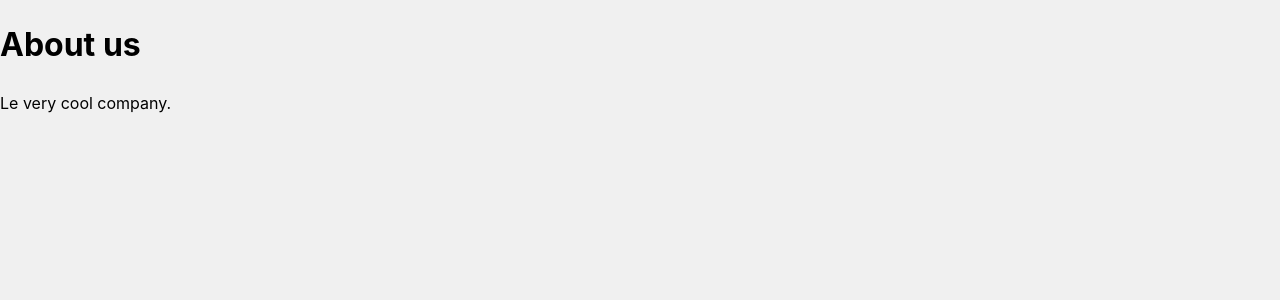
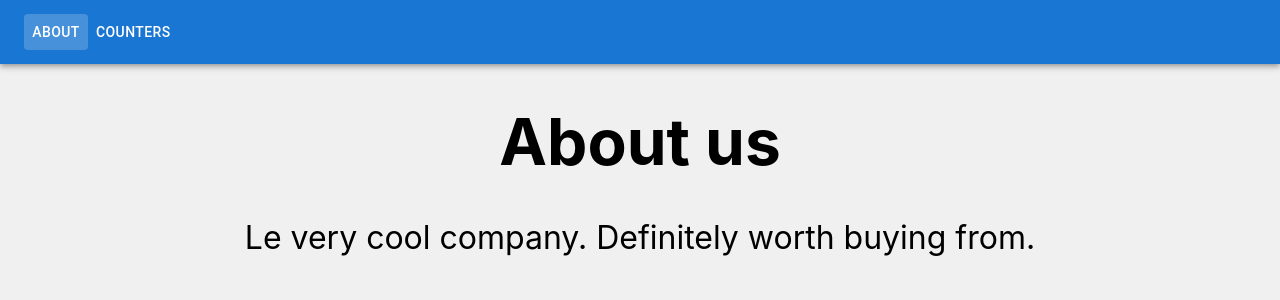
Before and after one commit to m1st001/react-internship, a React app in the folder counter/counter-app/: page /about in a window 1280 px wide. Shown: the top 300 px of the page. Built offline with nearby package versions, Linux system fonts and the light colour scheme.

Commit message:
React.Task3 Completed.

```diff
--- a/counter/counter-app/src/App.tsx
+++ b/counter/counter-app/src/App.tsx
@@ -1,37 +1,38 @@
-import CounterContainer from "./containers/CounterContainer";
-import {GlobalStyle, Root} from "./views/Counter/styles";
-import ParentContainer from "./containers/ParentContainer";
-import {createBrowserRouter, RouterProvider} from "react-router-dom";
+import { GlobalStyle, Root } from "./views/Counter/styles";
+import { createBrowserRouter, RouterProvider } from "react-router-dom";
 import ErrorPage from "./routes/ErrorPage";
 import AboutPage from "./routes/AboutPage";
 import CountersPage from "./routes/CountersPage";
 import RootPage from "./routes/RootPage";
 
 function App() {
-
   const router = createBrowserRouter([
     {
+      errorElement: <ErrorPage />,
+      children: [
+        {
           path: "/",
-            element: <RootPage/>,
-            errorElement: <ErrorPage/>,
+          element: <RootPage />,
         },
         {
           path: "about",
-            element: <AboutPage/>
+          element: <AboutPage />,
         },
         {
           path: "counters",
-            element: <CountersPage/>
-        }
+          element: <CountersPage />,
+        },
+      ],
+    },
   ]);
   return (
     <>
-          <GlobalStyle/>
+      <GlobalStyle />
       <Root>
-            <RouterProvider router={router}/>
+        <RouterProvider router={router} />
       </Root>
     </>
-  )
+  );
 }
 
-export default App
+export default App;
--- a/counter/counter-app/src/components/Navbar.tsx
+++ b/counter/counter-app/src/components/Navbar.tsx
@@ -0,0 +1,38 @@
+import React from "react";
+import { AppBar, Toolbar } from "@mui/material";
+import { NavButton } from "../routes/PageStyles";
+
+const Navbar = () => {
+  return (
+    <AppBar position="static">
+      <Toolbar>
+        <NavButton
+          color="inherit"
+          href="/about"
+          sx={{
+            backgroundColor:
+              location.pathname === "/about"
+                ? "rgba(255, 255, 255, 0.2)"
+                : "inherit",
+          }}
+        >
+          About
+        </NavButton>
+        <NavButton
+          color="inherit"
+          href="/counters"
+          sx={{
+            backgroundColor:
+              location.pathname === "/counters"
+                ? "rgba(255, 255, 255, 0.2)"
+                : "inherit",
+          }}
+        >
+          Counters
+        </NavButton>
+      </Toolbar>
+    </AppBar>
+  );
+};
+
+export default Navbar;
--- a/counter/counter-app/src/routes/AboutPage.tsx
+++ b/counter/counter-app/src/routes/AboutPage.tsx
@@ -1,8 +1,14 @@
+import { PageContent, PageHeader } from "./PageStyles";
+import Navbar from "../components/Navbar";
+
 export default function AboutPage() {
-    return (
-        <div id="about-page">
-            <h1>About us</h1>
-            <p>Le very cool company.</p>
-        </div>
-    );
+  return (
+    <div>
+      <Navbar />
+      <PageHeader>About us</PageHeader>
+      <PageContent>
+        Le very cool company. Definitely worth buying from.
+      </PageContent>
+    </div>
+  );
 }
--- a/counter/counter-app/src/routes/CountersPage.tsx
+++ b/counter/counter-app/src/routes/CountersPage.tsx
@@ -1,8 +1,11 @@
-import { useRouteError } from "react-router-dom";
 import ParentContainer from "../containers/ParentContainer";
+import Navbar from "../components/Navbar";
 
 export default function CountersPage() {
-    return (
-        <ParentContainer/>
-    );
+  return (
+    <div>
+      <Navbar />
+      <ParentContainer />
+    </div>
+  );
 }
--- a/counter/counter-app/src/routes/ErrorPage.tsx
+++ b/counter/counter-app/src/routes/ErrorPage.tsx
@@ -1,13 +1,14 @@
 import { useRouteError } from "react-router-dom";
+import { PageContent, PageHeader } from "./PageStyles";
 
 export default function ErrorPage() {
-    const error = useRouteError();
-    console.error(error);
+  const error = useRouteError();
+  console.error(error);
 
-    return (
-        <div id="error-page">
-            <h1>404</h1>
-            <p>Page not found.</p>
-        </div>
-    );
+  return (
+    <div>
+      <PageHeader>404</PageHeader>
+      <PageContent>Page not found.</PageContent>
+    </div>
+  );
 }
--- a/counter/counter-app/src/routes/PageStyles.ts
+++ b/counter/counter-app/src/routes/PageStyles.ts
@@ -0,0 +1,17 @@
+import styled from "styled-components";
+import MuiButton from "@mui/material/Button";
+
+export const PageHeader = styled.h1`
+  font-size: 4em;
+  line-height: 1.1;
+  text-align: center;
+  font-weight: bold;
+`;
+
+export const PageContent = styled.p`
+  font-size: 2em;
+  line-height: 1.1;
+  text-align: center;
+`;
+
+export const NavButton = styled(MuiButton)``;
--- a/counter/counter-app/src/routes/RootPage.tsx
+++ b/counter/counter-app/src/routes/RootPage.tsx
@@ -1,8 +1,9 @@
+import Navbar from "../components/Navbar";
+
 export default function RootPage() {
-    return (
-        <div id="root-page">
-            <h1>Root</h1>
-            <p>Le very cool company.</p>
-        </div>
-    );
+  return (
+    <div>
+      <Navbar />
+    </div>
+  );
 }
```
Lines whose indentation alone changed are shown as unchanged.
